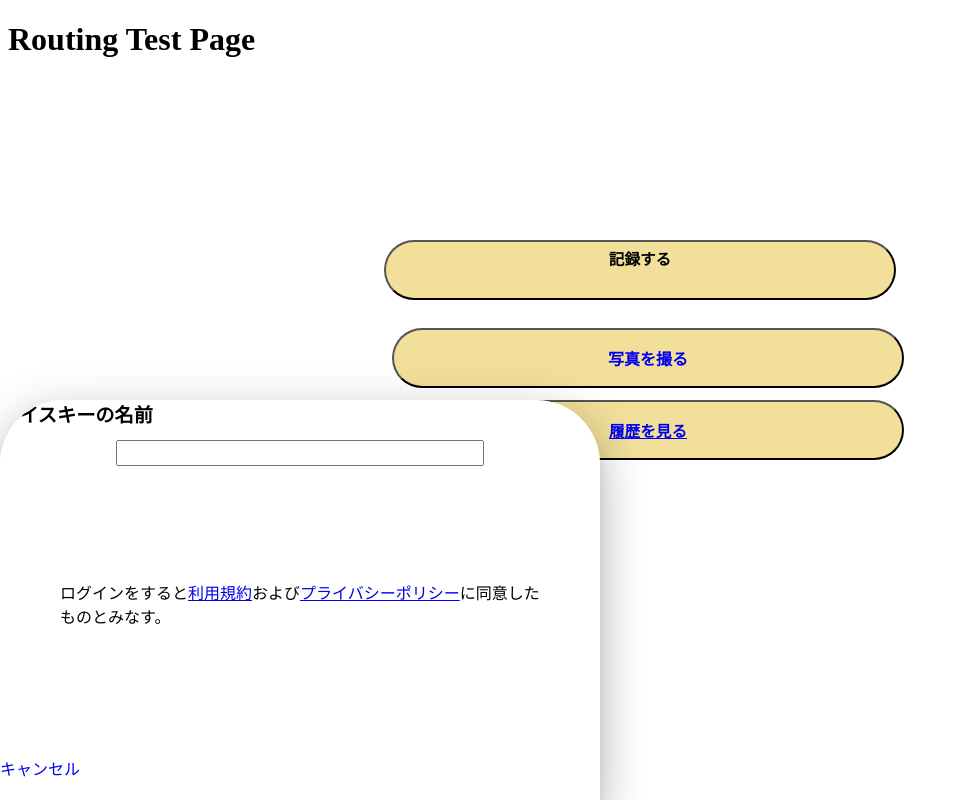
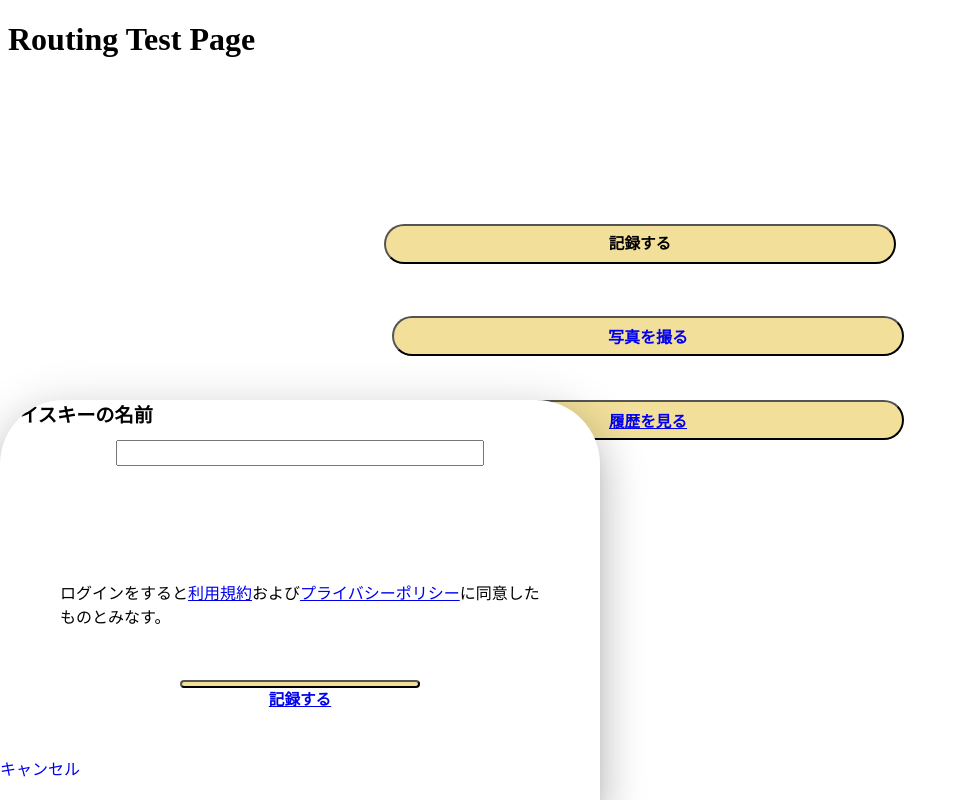
Before and after one commit to o-ga09/whiscky_record_app, a Vue app: page /menu in a window 1280 px wide. Both pictures are taken after a click on the button "記録する". Shown: the whole page, without its empty margins (0-967 px from the left). Built offline with nearby package versions, Linux system fonts and the light colour scheme.

Commit message:
fix:design

```diff
--- a/src/components/InputInfo.vue
+++ b/src/components/InputInfo.vue
@@ -15,7 +15,7 @@
                   <p>ログインをすると<router-link to="/Terms_of_service">利用規約</router-link>および<router-link to="/policy">プライバシーポリシー</router-link>に同意したものとみなす。</p>
                 </div>
                 <div class="record">
-                  <button class="record-button"><router-link class="link" to="/menu"><h3>記録する</h3></router-link></button>
+                  <button class="record-info-button"><router-link class="link" to="/menu"><h3>記録する</h3></router-link></button>
                   <br>
                   <a v-on:click="show=!show;isopen = !isopen">キャンセル</a>
                 </div>
@@ -42,8 +42,7 @@ export default {
   position: fixed;
   top: 0;
   width: 100%;
-  height: 15%;
-  top: calc(100vh - 73%);
+  height:100%;
   /*--- end ---*/
 
   /*--- layout ---*/
@@ -103,7 +102,7 @@ export default {
     top: calc(100% - 30%);
 }
 
-.InputInfo-open .record-button {
+.InputInfo-open .record-info-button {
     position: absolute;
     width: 40%;
     height: 7.5%;
@@ -113,7 +112,6 @@ export default {
     left: 0px;
     right: 0px;
     margin: auto;
-    top: calc(100vh - 70%);
 }
 
 .record > a {
@@ -172,7 +170,7 @@ export default {
 .record-button {
   position: absolute;
   width: 40%;
-  height: 50%;
+  height: calc(100vh * 0.1 * 0.5);
 
   border-radius: 64px;
   background: #F2DF9A;
@@ -180,6 +178,7 @@ export default {
   left: 0px;
   right: 0px;
   margin: auto;
+  top: calc(100vh - 72%);
 }
 
 .record-enter-active, .record-leave-active {
--- a/src/pages/Menu.vue
+++ b/src/pages/Menu.vue
@@ -2,9 +2,7 @@
   <div>
     <div>
       <h1>Routing Test Page</h1>
-      <div class="button-RecordForm">
-        <RecordForm />
-      </div>
+      <RecordForm />
       <div class="button-photo">
         <button class="photo"><label for="picture">写真を撮る</label><input id="picture" type="file" accept="image/*" capture="environment"></button>
       </div>
@@ -53,6 +51,7 @@ export default {
     left: 0px;
     right: 0px;
     margin: auto;
+    bottom: 0px;
 }
 
 .photo h3 {
@@ -98,14 +97,14 @@ a {
 .button-photo {
   position: absolute;
   width: 100%;
-  height: 15%;
+  height: 10%;
   top: calc(100vh - 65%);
 }
 
 .button-history {
   position: absolute;
   width: 100%;
-  height: 15%;
+  height: 10%;
   top: calc(100vh - 50%);
 }
 
```
